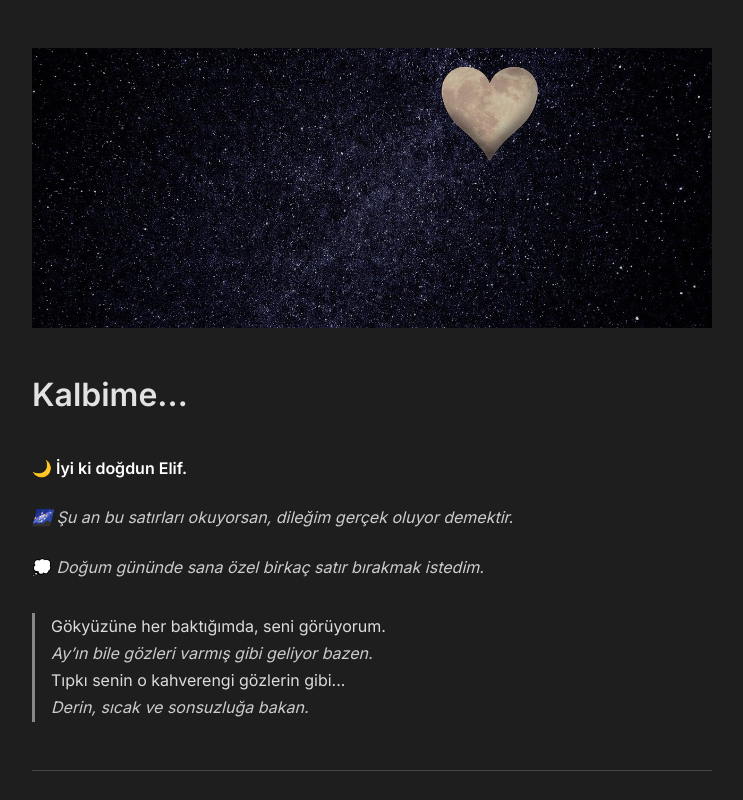
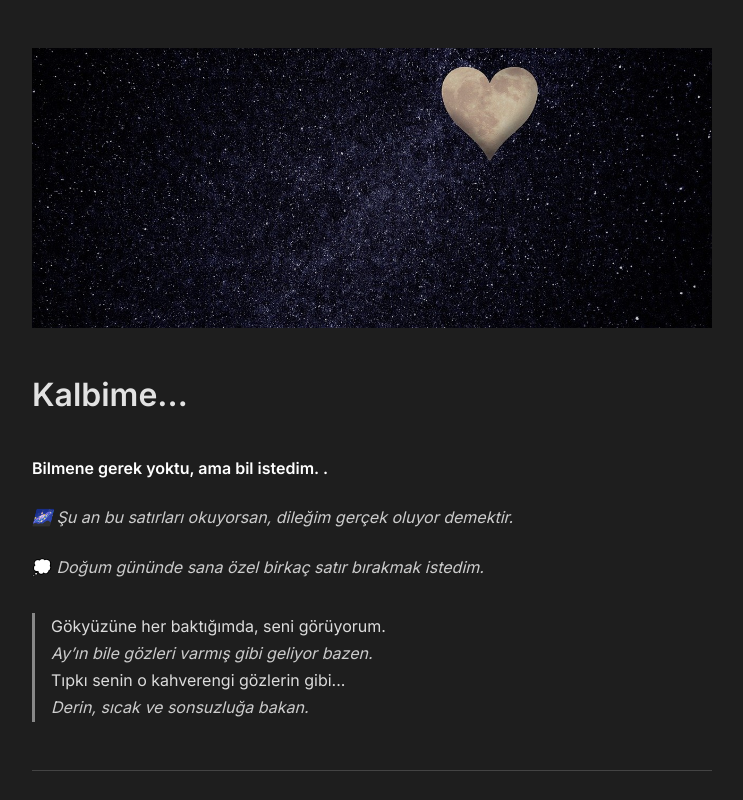
Before and after one commit to benimelifim/elifimedair, a plain HTML site: page index.html in a window 1280 px wide. Shown: the top 800 px of the page, without its empty margins (268-1011 px from the left). Drawn offline with Linux system fonts and the light colour scheme.

Commit message:
Update index.html

```diff
--- a/index.html
+++ b/index.html
@@ -4,7 +4,7 @@
 <head>
 <meta charset="utf-8"/>
 <meta content="width=device-width, initial-scale=1.0" name="viewport"/>
-<title>Bu sayfa sadece sana ait….</title>
+<title>Sadece sen bil diye…</title>
 <link href="https://fonts.googleapis.com/css2?family=Inter:wght@400;600&amp;display=swap" rel="stylesheet"/>
 <style>
     :root {
@@ -78,7 +78,7 @@
 <div class="container">
 <img alt="cover" class="cover" src="cover.jpg"/>
 <h1>Kalbime…</h1>
-<p><strong>🌙 İyi ki doğdun Elif.</strong></p>
+<p><strong>Bilmene gerek yoktu, ama bil istedim. .</strong></p>
 <p><em>🌌 Şu an bu satırları okuyorsan, dileğim gerçek oluyor demektir.</em></p>
 <p>💭 <em>Doğum gününde sana özel birkaç satır bırakmak istedim.</em></p>
 <blockquote>
```
